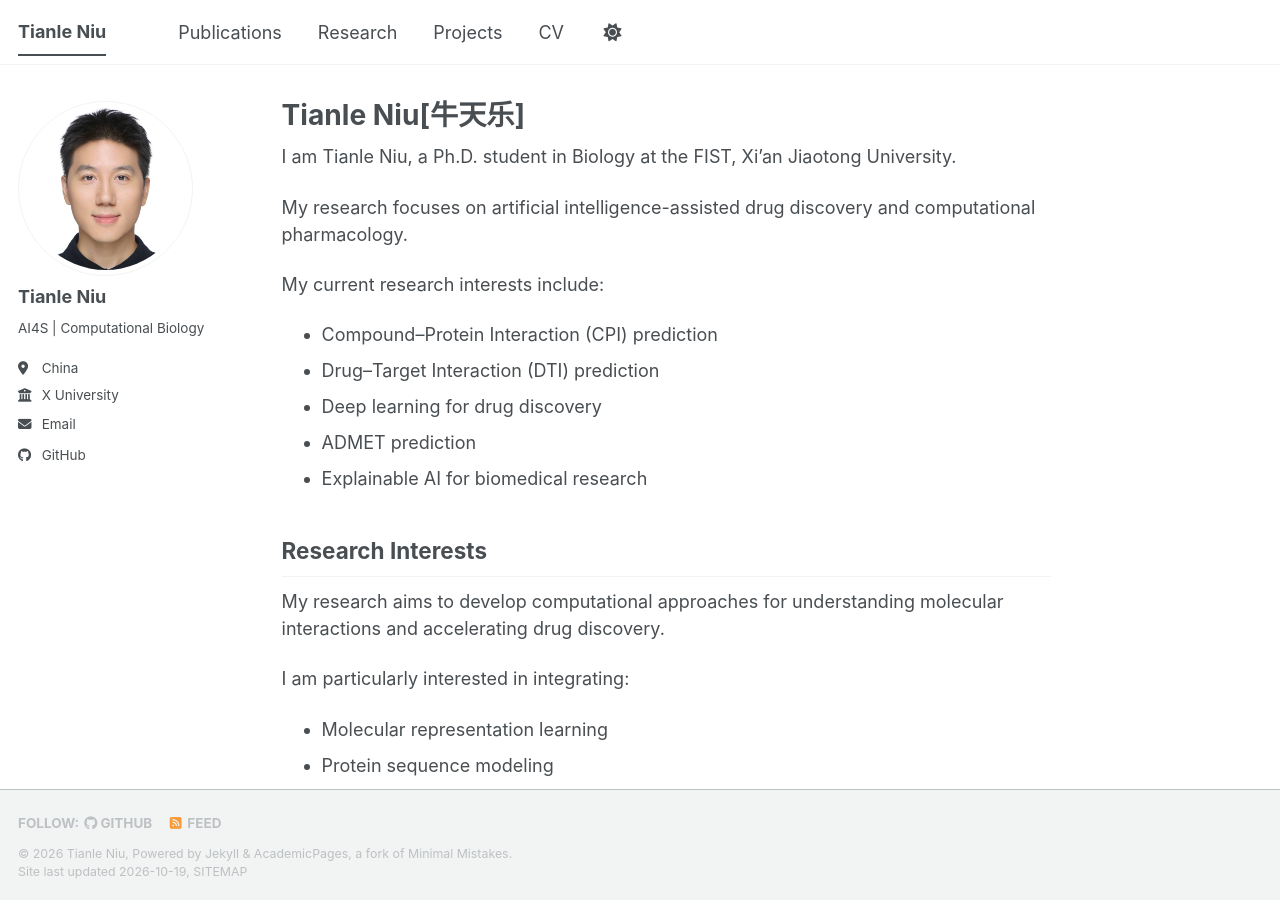
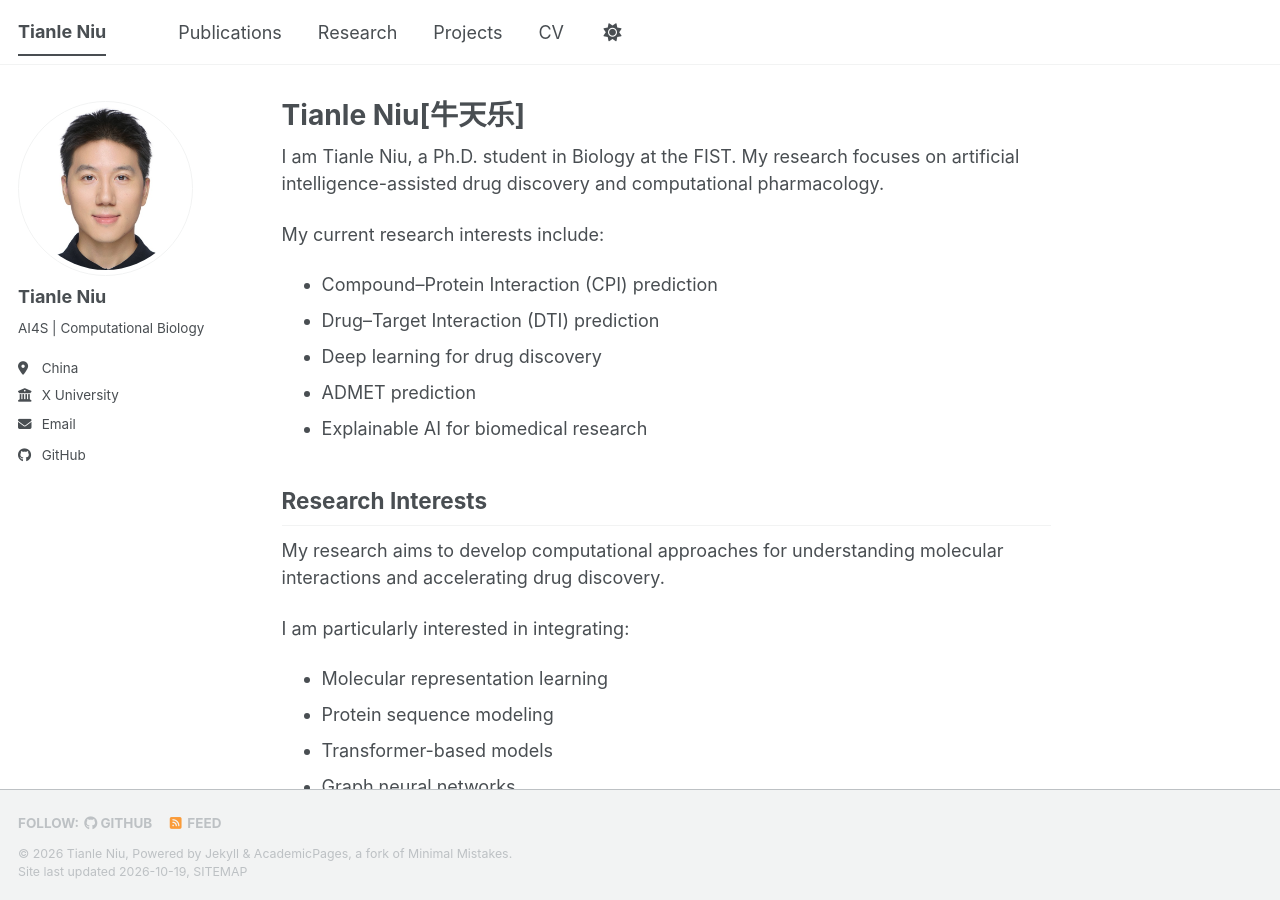
Before and after one commit to TianleNiu/TianleNiu.github.io, a Jekyll site: the page built from _pages/about.md, in a window 1280 px wide and 900 px high. Built offline with Jekyll 4.4.1, drawn with Linux system fonts in a browser that asks for light colours; a style sheet for code colours, icons or effects is not loaded.

Commit message:
Update PhD affiliation

```diff
--- a/_pages/about.md
+++ b/_pages/about.md
@@ -7,8 +7,7 @@ redirect_from:
   - /about.html
 ---
 
-I am Tianle Niu, a Ph.D. student in Biology at the FIST, Xi'an Jiaotong University.
-
+I am Tianle Niu, a Ph.D. student in Biology at the FIST.
 My research focuses on artificial intelligence-assisted drug discovery and computational pharmacology.
 
 My current research interests include:
```
